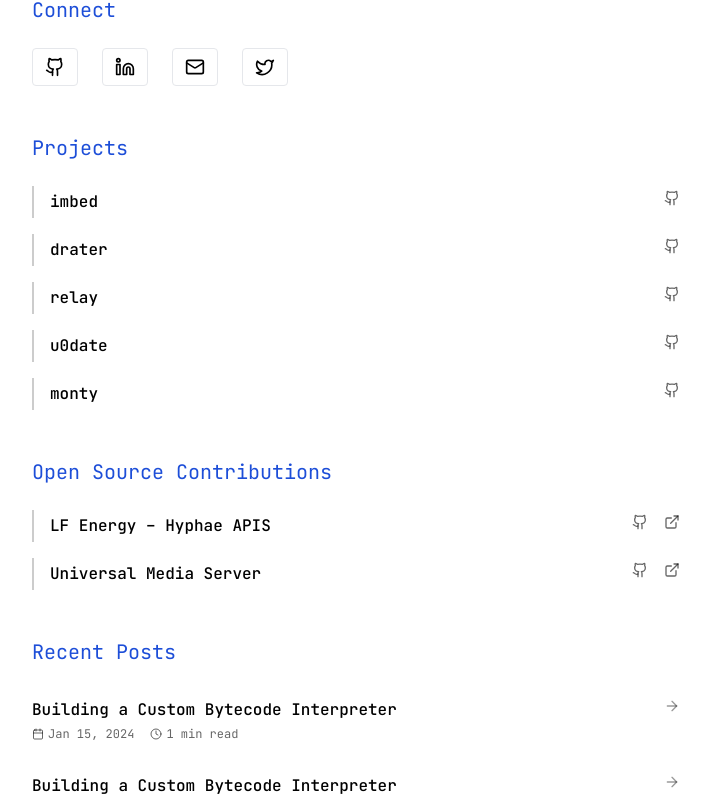
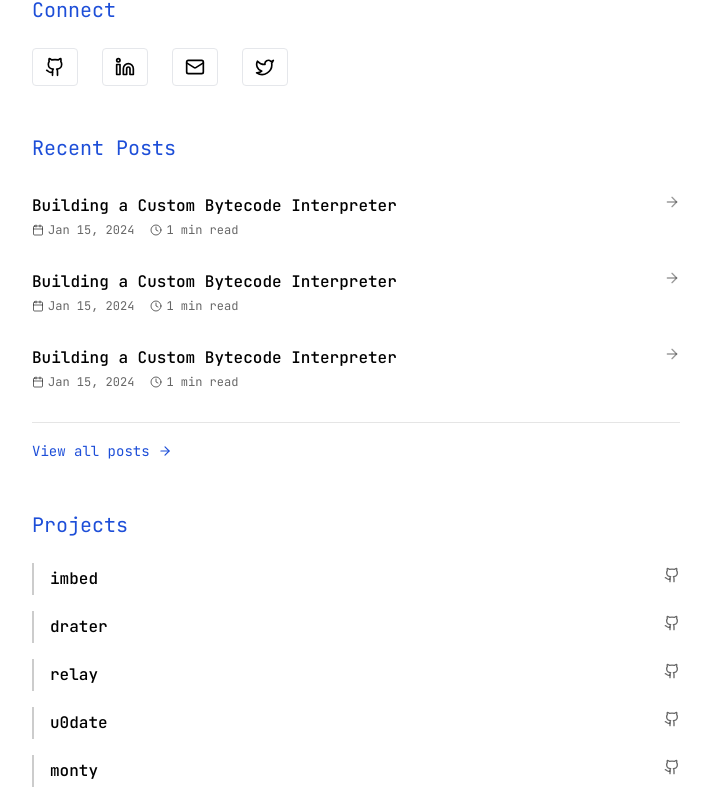
Before and after one commit to 3akare/portfolio, a Next.js app: page / in a window 1280 px wide. Shown: the part 356-1158 px from the top of the page, without its empty margins (284-994 px from the left). Built offline with nearby package versions, Linux system fonts and the light colour scheme.

Commit message:
Fix duplicate BlogSection component in page.tsx

```diff
--- a/src/app/page.tsx
+++ b/src/app/page.tsx
@@ -32,12 +32,12 @@ export default function Home() {
         <Tools />
         {/* Socials */}
         <Connect />
+        {/* Blog section */}
+        <BlogSection />
         {/* Projects section */}
         <Projects />
         {/* Open source contributions */}
         <OpenSource />
-        {/* Blog section */}
-        <BlogSection />
       </div>
     </main>
   )
```
